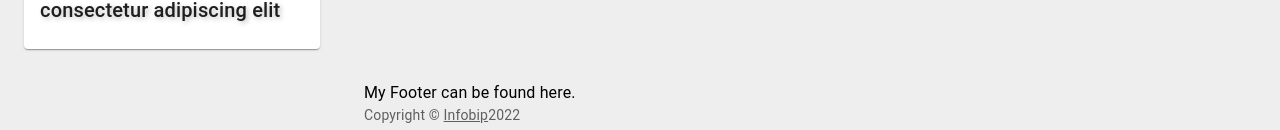
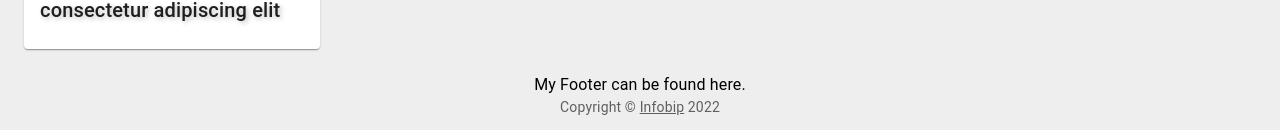
Before and after one commit to BurdockBH/infobip-informed, a React (Create React App) app: page / in a window 1280 px wide. Shown: the part 983-1113 px from the top of the page. Built offline with nearby package versions, Linux system fonts and the light colour scheme.

Commit message:
Configured eslint and changed footer to be centered

```diff
--- a/src/components/Footer.tsx
+++ b/src/components/Footer.tsx
@@ -1,32 +1,20 @@
 import * as React from 'react';
-import Box from '@mui/material/Box';
 import Typography from '@mui/material/Typography';
-import Container from '@mui/material/Container';
 import Link from '@mui/material/Link';
 
 export default function Footer() {
   return (
-    <Box
-      component='footer'
-      sx={{
-        position: 'relative',
-        py: 1,
-        bottom: 0,
-        width: '100%',
-        backgroundColor: (theme) =>
-          theme.palette.mode === 'light' ? theme.palette.grey[200] : theme.palette.grey[800],
-      }}
-    >
-      <Container maxWidth='sm'>
-        <Typography variant='body1'>My Footer can be found here.</Typography>
-        <Typography variant='body2' color='text.secondary'>
-          {'Copyright © '}
-          <Link color='inherit' href='https://www.infobip.com/'>
-            Infobip
-          </Link>
-          {new Date().getFullYear()}
-        </Typography>
-      </Container>
-    </Box>
+    <div className='footer'>
+      <Typography sx={{ 'text-align': 'center' }} variant='body1'>
+        My Footer can be found here.
+      </Typography>
+      <Typography sx={{ 'text-align': 'center' }} variant='body2' color='text.secondary'>
+        {'Copyright © '}
+        <Link color='inherit' href='https://www.infobip.com/'>
+          Infobip
+        </Link>
+        {' ' + new Date().getFullYear()}
+      </Typography>
+    </div>
   );
 }
```
Also changed, not shown: src/main.css (line endings or trailing spaces).
